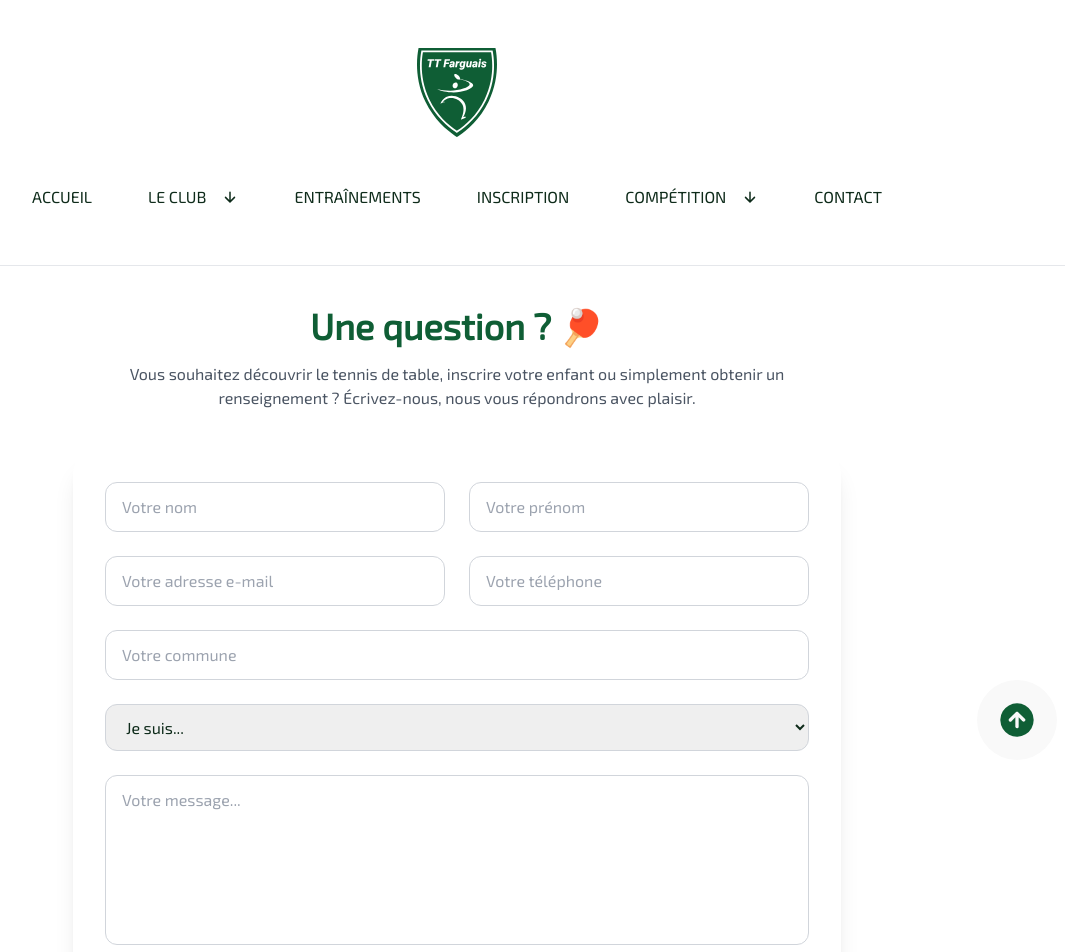
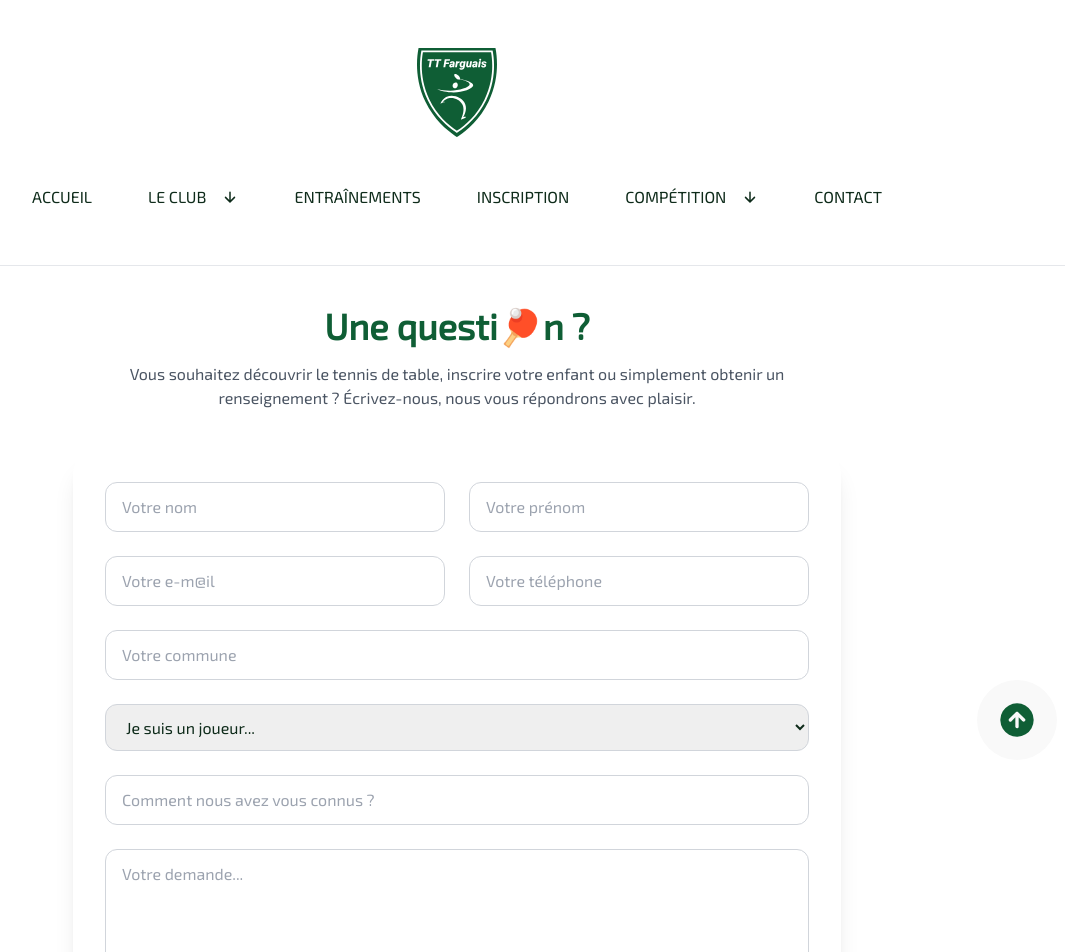
Before and after one commit to ttfarguais/ttfarguais, a Next.js app: page /contact in a window 1280 px wide. Shown: the top 952 px of the page, without its empty margins (183-1248 px from the left). Built offline with nearby package versions, Linux system fonts and the light colour scheme.

Commit message:
Update Contact.jsx

```diff
--- a/app/src/components/Main/contact/Contact.jsx
+++ b/app/src/components/Main/contact/Contact.jsx
@@ -19,7 +19,7 @@ export default function Contact({
     {/* Titre */}
     <div className="text-center mb-10 max-w-2xl">
       <h1 className="text-4xl font-bold text-solid mb-4">
-        Une question ? 🏓
+        Une questi🏓n ?
       </h1>
 
       <p className="text-gray-600">
@@ -68,7 +68,7 @@ export default function Contact({
             name="email"
             value={formData.email}
             onChange={handleChange}
-            placeholder="Votre adresse e-mail"
+            placeholder="Votre e-m@il"
             required
             className="w-full rounded-xl border border-gray-300 px-4 py-3 focus:outline-none focus:ring-4 focus:ring-green-100"
           />
@@ -119,7 +119,7 @@ export default function Contact({
         required
         className="w-full rounded-xl border border-gray-300 px-4 py-3 focus:outline-none focus:ring-4 focus:ring-green-100"
       >
-        <option value="">Je suis...</option>
+        <option value="">Je suis un joueur...</option>
 
         {playerType.map((type, index) => (
           <option key={index} value={type.title}>
@@ -128,12 +128,23 @@ export default function Contact({
         ))}
       </select>
 
+       {/* Source */}
+      <input
+        type="text"
+        name="municipality"
+        value={formData.municipality}
+        onChange={handleChange}
+        placeholder="Comment nous avez vous connus ?"
+        required
+        className="w-full rounded-xl border border-gray-300 px-4 py-3 focus:outline-none focus:ring-4 focus:ring-green-100"
+      />
+
       {/* Message */}
       <textarea
         name="message"
         value={formData.message}
         onChange={handleChange}
-        placeholder="Votre message..."
+        placeholder="Votre demande..."
         rows={6}
         required
         className="w-full rounded-xl border border-gray-300 px-4 py-3 resize-none focus:outline-none focus:ring-4 focus:ring-green-100"
```
